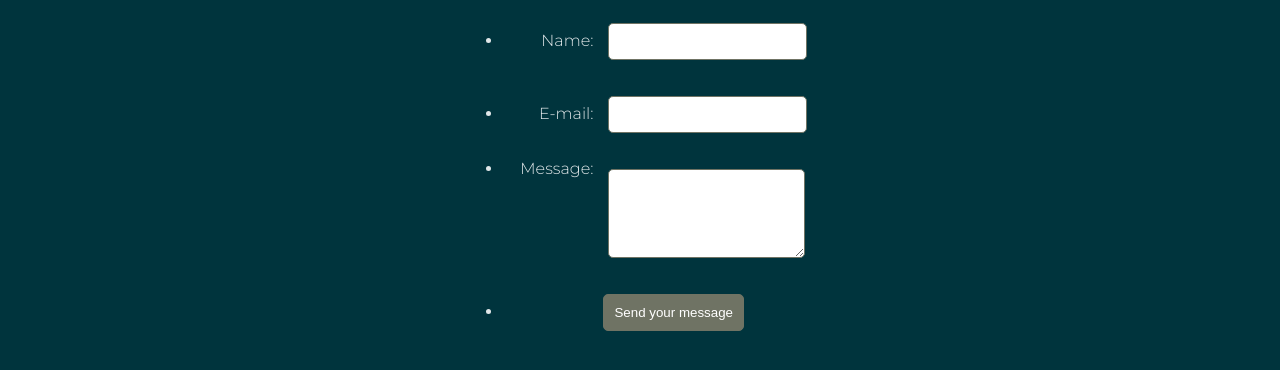
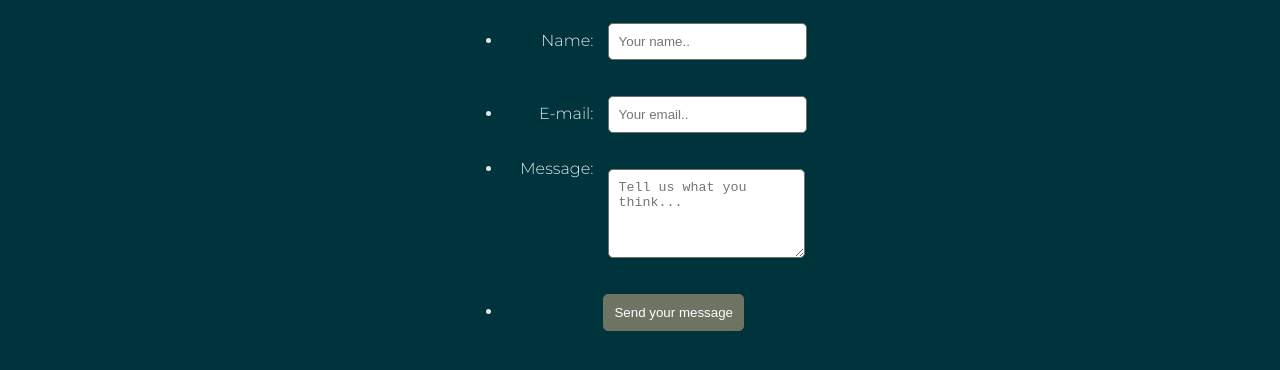
Before and after one commit to jaleman055/wdd130, a plain HTML site: page wwr/contactus.html in a window 1280 px wide. Shown: the part 148-518 px from the top of the page. Drawn offline with Linux system fonts and the light colour scheme.

Commit message:
format page

```diff
--- a/wwr/contactus.html
+++ b/wwr/contactus.html
@@ -29,15 +29,29 @@
       <ul>
         <li>
           <label for="name">Name:</label>
-          <input type="text" id="name" name="user_name" />
+          <input
+            type="text"
+            id="name"
+            name="user_name"
+            placeholder="Your name.."
+          />
         </li>
         <li>
           <label for="mail">E-mail:</label>
-          <input type="email" id="mail" name="user_mail" />
+          <input
+            type="email"
+            id="mail"
+            name="user_mail"
+            placeholder="Your email.."
+          />
         </li>
         <li>
           <label for="msg">Message:</label>
-          <textarea id="msg" name="user_message" ></textarea>
+          <textarea
+            id="msg"
+            name="user_message"
+            placeholder="Tell us what you think..."
+          ></textarea>
         </li>
         <li class="button">
           <button type="submit">Send your message</button>
```
